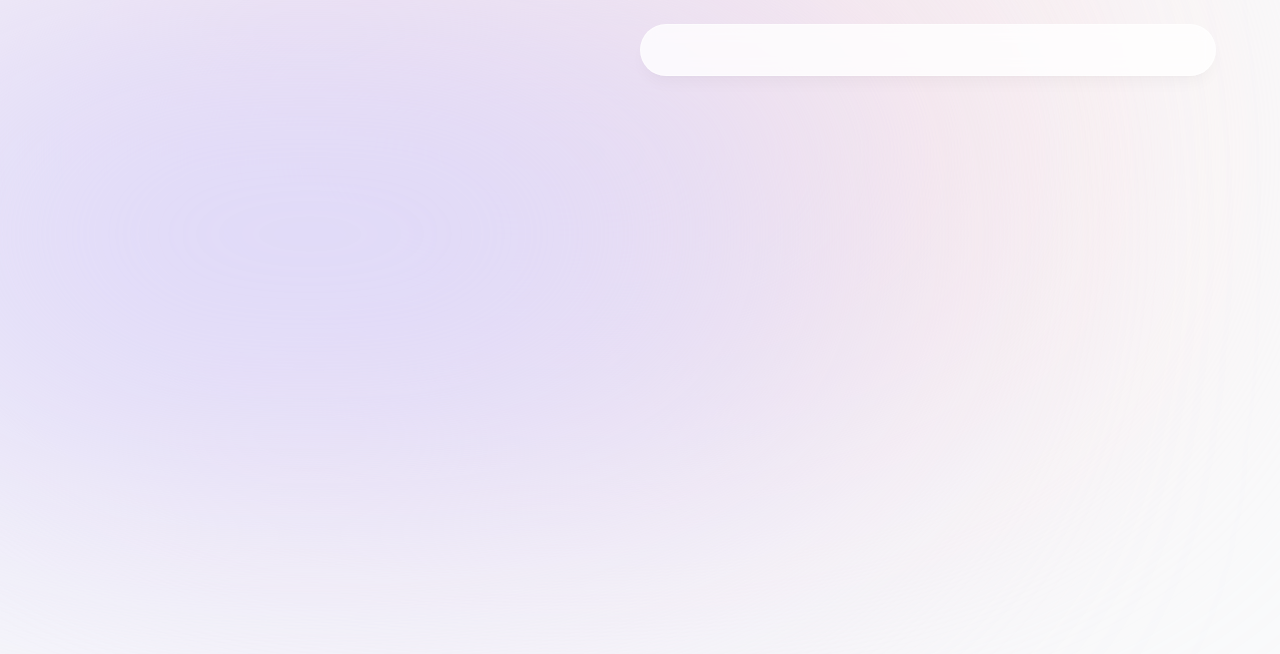
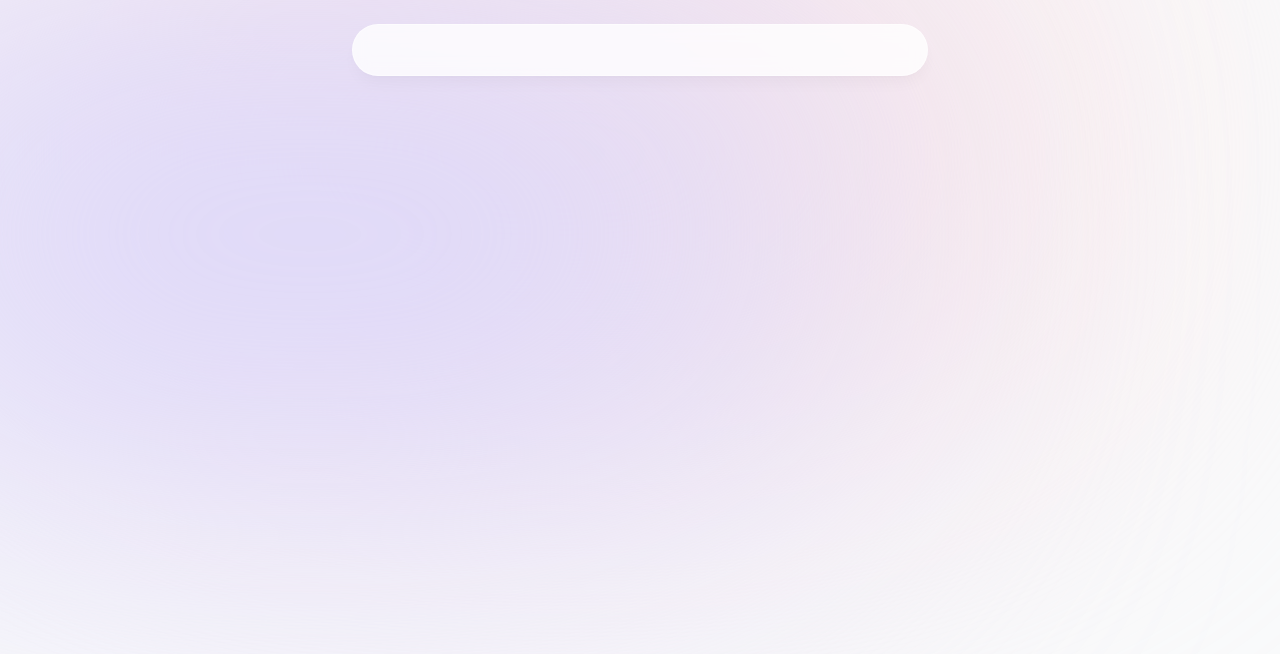
Before and after one commit to NickRamsey6/portfolio-nextjs, a Next.js app: page / in a window 1280 px wide. Shown: the top 654 px of the page. Built offline with nearby package versions, Linux system fonts and the light colour scheme.

Commit message:
fix centering of header with framer-motion

```diff
--- a/app/layout.tsx
+++ b/app/layout.tsx
@@ -5,7 +5,7 @@
 const inter = Inter({ subsets: ['latin'] })
 
 export const metadata = {
-  title: 'Nick Ramsey | Personal Portfolio',
+  title: 'Nick Developer | Personal Portfolio',
   description: 'Nick is a full-stack developer',
 }
 
--- a/components/header.tsx
+++ b/components/header.tsx
@@ -1,15 +1,15 @@
 "use client";
-
+/* Make this a client component to utilize browser interactivity*/
 import React from 'react'
 import { motion } from 'framer-motion';
 
 export default function Header() {
   return (
   <header className="z-[999] relative">
-    <motion.div className="fixed top-0 left-1/2 -translate-x-1/2 h-[4.5rem] w-full rounded-none border border-white border-opacity-40 bg-white bg-opacity-80 shadow-lg shadow-black/[0.03]
+    <motion.div className="fixed top-0 left-1/2  h-[4.5rem] w-full rounded-none border border-white border-opacity-40 bg-white bg-opacity-80 shadow-lg shadow-black/[0.03]
     backdrop-blur-[0.5rem] sm:top-6 sm:h-[3.25rem] sm:w-[36rem] sm:rounded-full"
-        initial={{ y: -100, opacity: 0 }}
-        animate={{ y: 0, opacity: 1 }}
+        initial={{ y: -100, x: "-50%", opacity: 0 }}
+        animate={{ y: 0, x: "-50%", opacity: 1 }}
     ></motion.div>
   </header>
   );
```
